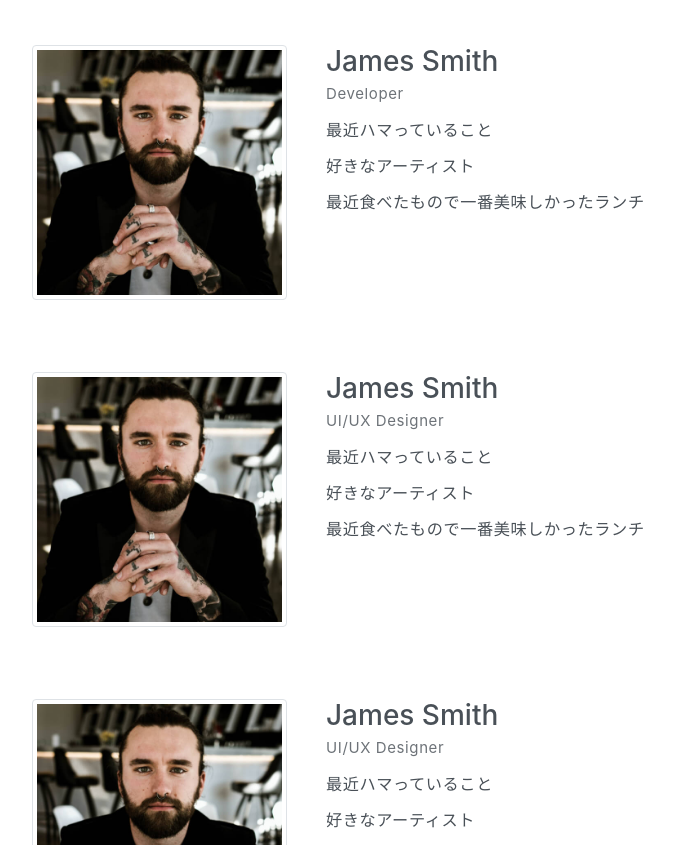
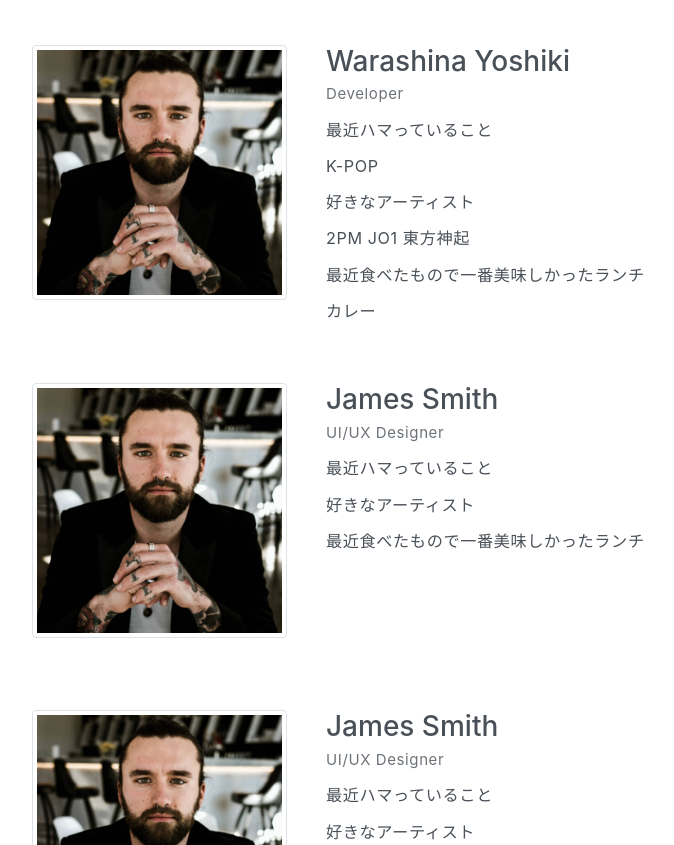
Before and after one commit to iwakiri0104/Git_Training, a website: page public_html/index.html in a window 1280 px wide. Shown: the part 1710-2555 px from the top of the page, without its empty margins (53-727 px from the left). Drawn offline with Linux system fonts and the light colour scheme.

Commit message:
Introduction Warashina

```diff
--- a/public_html/index.html
+++ b/public_html/index.html
@@ -159,11 +159,14 @@
                     <img src="assets/imgs/avatar.jpg" alt="" class="img-thumbnail mb-4">
                 </div>
                 <div class="pl-md-4 col-md-9">
-                    <h6 class="title">James Smith</h6>
+                    <h6 class="title">Warashina Yoshiki</h6>
                     <p class="subtitle">Developer</p>
                     <p>最近ハマっていること</p>
+                    <p>K-POP</p>
                     <p>好きなアーティスト</p>
+                    <p>2PM JO1 東方神起</p>
                     <p>最近食べたもので一番美味しかったランチ</p>
+                    <p>カレー</p>
                 </div>
             </div>
         </div>
```
